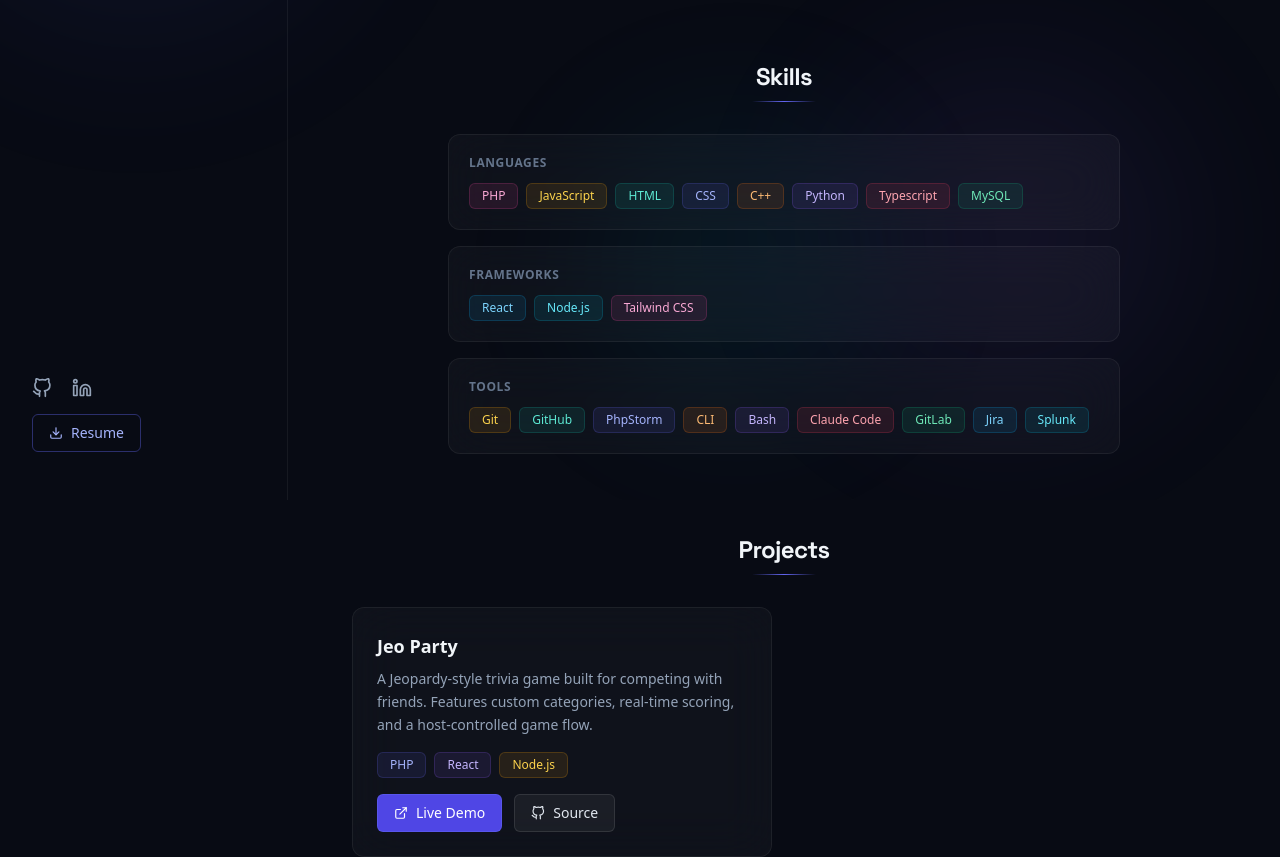
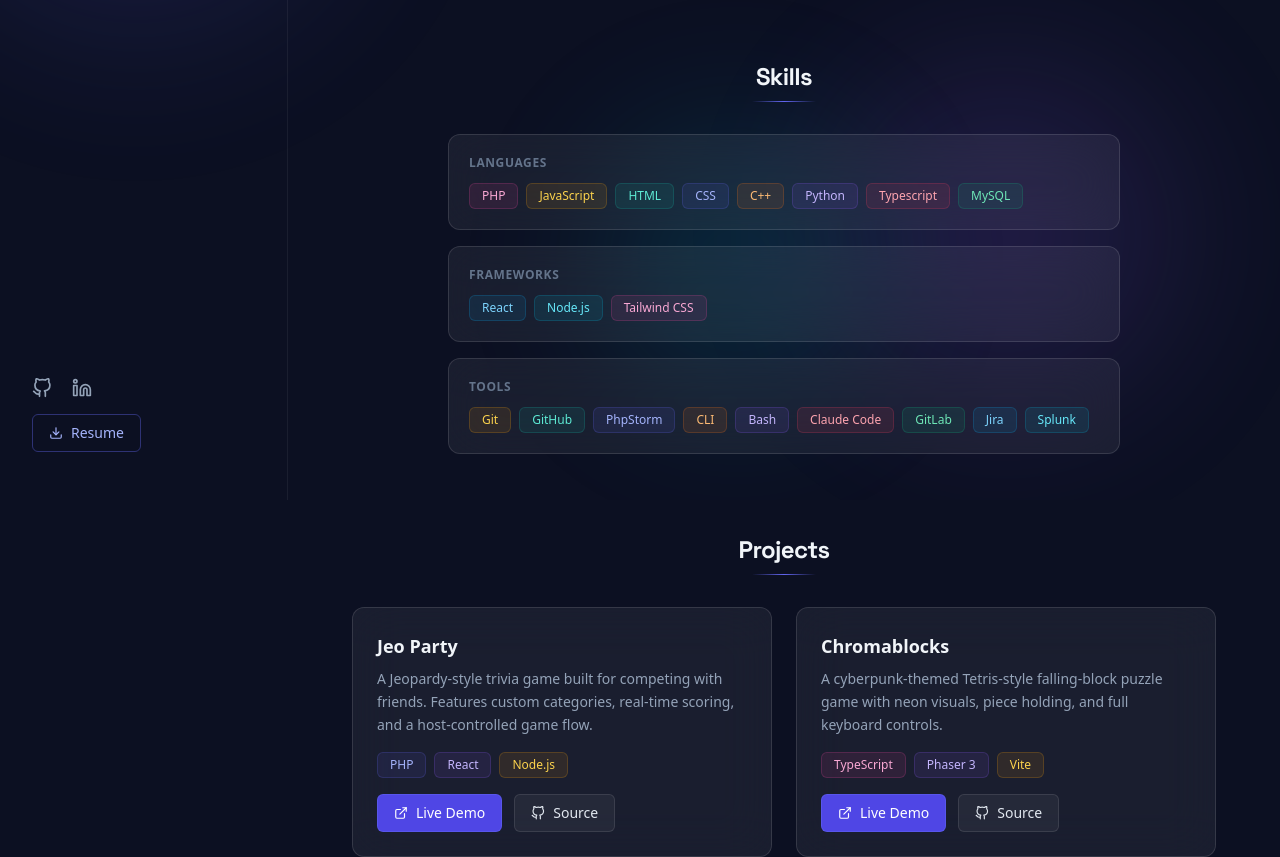
Before and after one commit to sethrobinson29/sethrobinson29.github.io, a React (Create React App) app: page / in a window 1280 px wide. Shown: the part 300-1157 px from the top of the page. Built offline with nearby package versions, Linux system fonts and the light colour scheme; the HTML template or start-up script is replaced by a standard one.

Commit message:
Improve dark display visibility and add Chromablocks project

```diff
--- a/public/index.html
+++ b/public/index.html
@@ -4,6 +4,7 @@
     <meta charset="utf-8" />
     <meta name="viewport" content="width=device-width, initial-scale=1" />
     <meta name="theme-color" content="#080b14" />
+    <meta name="color-scheme" content="dark" />
     <meta name="description" content="Seth Robinson — Software Developer" />
     <title>Seth Robinson</title>
     <link rel="preconnect" href="https://fonts.googleapis.com" />
--- a/src/App.jsx
+++ b/src/App.jsx
@@ -7,7 +7,7 @@
 
 function App() {
   return (
-    <div className="min-h-screen bg-[#080b14] text-slate-100">
+    <div className="min-h-screen bg-[#0c1022] text-slate-100">
       <Background />
       <div className="relative z-10 flex flex-col lg:flex-row">
         <Sidebar />
--- a/src/components/ProjectCard.jsx
+++ b/src/components/ProjectCard.jsx
@@ -11,7 +11,7 @@
   }, [tech]);
 
   return (
-    <GlassCard className="p-6 flex flex-col gap-4 hover:border-white/[0.15] hover:bg-white/[0.07] transition-all duration-300">
+    <GlassCard className="p-6 flex flex-col gap-4 hover:border-white/[0.15] hover:bg-white/[0.10] transition-all duration-300">
       <div className="flex-1">
         <h3 className="text-lg font-semibold text-slate-100">{name}</h3>
         <p className="mt-2 text-slate-400 text-sm leading-relaxed">{description}</p>
--- a/src/components/ui/GlassCard.jsx
+++ b/src/components/ui/GlassCard.jsx
@@ -1,6 +1,6 @@
 const GlassCard = ({ children, className = '', ...props }) => (
   <div
-    className={`rounded-xl border border-white/[0.06] bg-white/[0.03] backdrop-blur-xl
+    className={`rounded-xl border border-white/[0.12] bg-white/[0.06] backdrop-blur-xl
       transition-all duration-300 ${className}`}
     {...props}
   >
--- a/src/data/profile.js
+++ b/src/data/profile.js
@@ -29,5 +29,13 @@
       liveUrl: 'https://jeo-party.sethrobinson29.com/',
       githubUrl: 'https://github.com/sethrobinson29/jeo-party',
     },
+    {
+      name: 'Chromablocks',
+      description:
+        'A cyberpunk-themed Tetris-style falling-block puzzle game with neon visuals, piece holding, and full keyboard controls.',
+      tech: ['TypeScript', 'Phaser 3', 'Vite'],
+      liveUrl: 'https://sethrobinson29.com/tjs/',
+      githubUrl: 'https://github.com/sethrobinson29/tjs',
+    },
   ],
 };
--- a/src/index.css
+++ b/src/index.css
@@ -1,6 +1,10 @@
 @tailwind base;
 @tailwind components;
 @tailwind utilities;
+
+:root {
+  color-scheme: dark;
+}
 
 html {
   scroll-behavior: smooth;
@@ -10,8 +14,8 @@
 .orb {
   position: absolute;
   border-radius: 50%;
-  filter: blur(80px);
-  opacity: 0.12;
+  filter: blur(70px);
+  opacity: 0.22;
 }
 
 .orb-1 {
```
